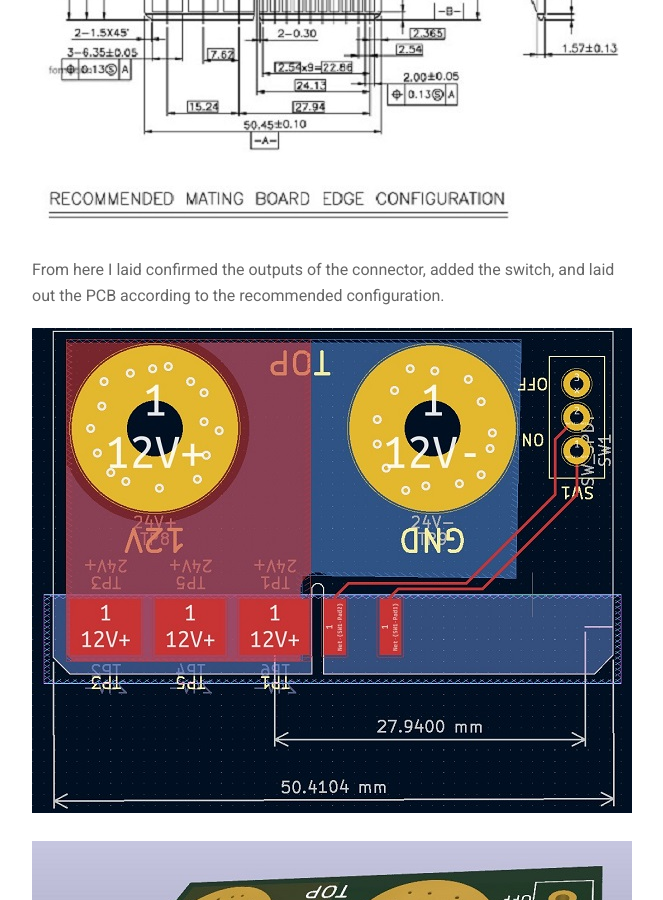
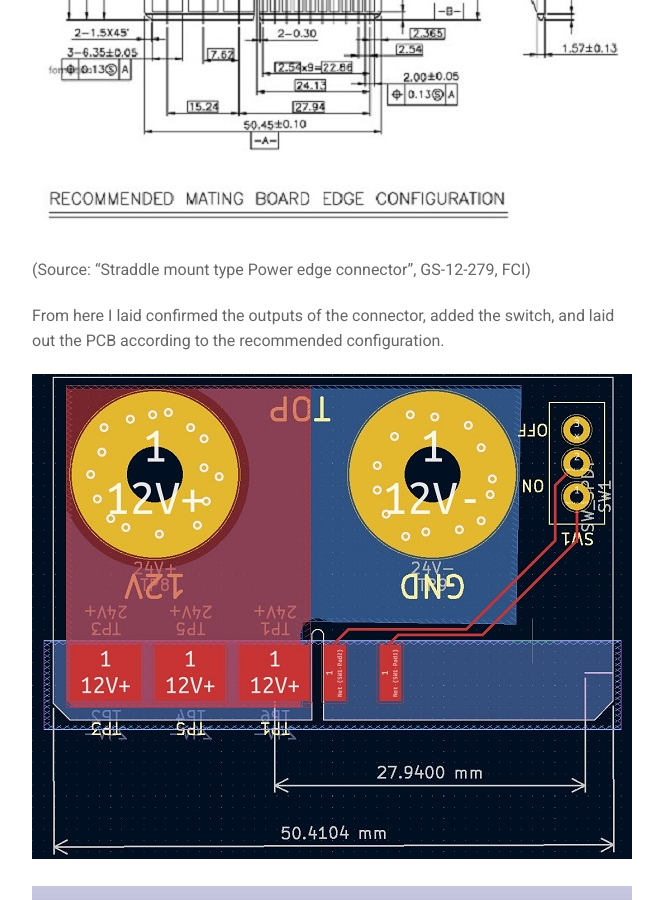
Before and after one commit to Riley903/Riley903.github.io, a Jekyll site: the page built from _posts/2022-12-18-Server-Power-Supply-Adapter-Board.md, in a window 1280 px wide and 900 px high, scrolled down 1379 px. Shown: the whole window, without its empty margins (308-971 px from the left). Built offline with Jekyll 4.4.1, drawn with Linux system fonts in a browser that asks for light colours; nearby versions of some CDN libraries.

Commit message:
Added 2022-12-18 post

```diff
--- a/_posts/2022-12-18-Server-Power-Supply-Adapter-Board.md
+++ b/_posts/2022-12-18-Server-Power-Supply-Adapter-Board.md
@@ -18,6 +18,8 @@ We firstly decided that we wanted to convert the power section of card-edge conn
 I opened up the power supply and searched for the part number of the card-edge connector. This was fortunately an Amphenol part and it was easy to find proper documentation. Found in the datasheet was the recommended mating board edge configuration shown in the image below.
 
 ![](../assets/img/blogs/2022-12-18/Amphenol-Connector-Mate.jpg)
+
+(Source: "Straddle mount type Power edge connector", GS-12-279, FCI)
 
 From here I laid confirmed the outputs of the connector, added the switch, and laid out the PCB according to the recommended configuration.
 
```
